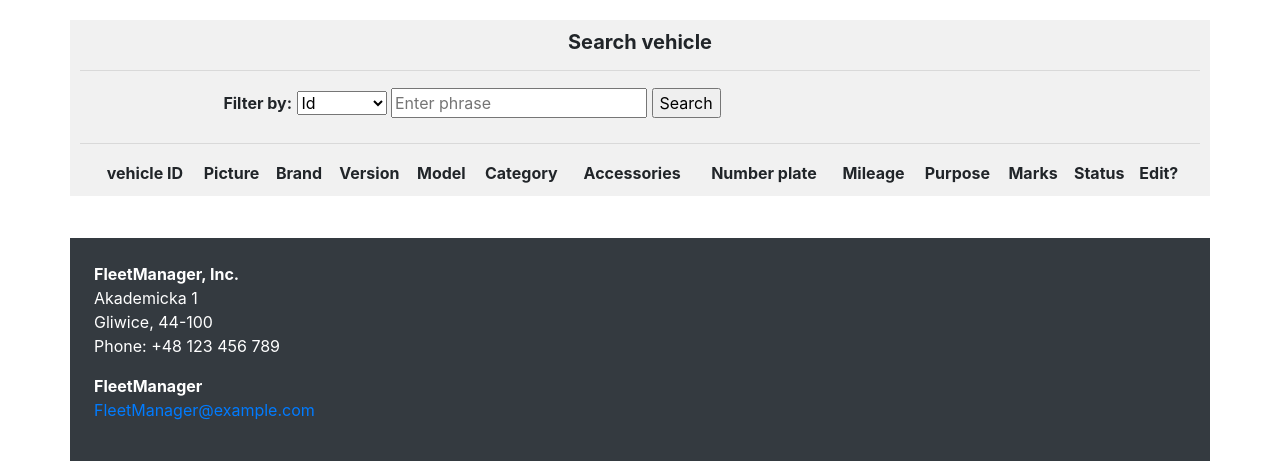
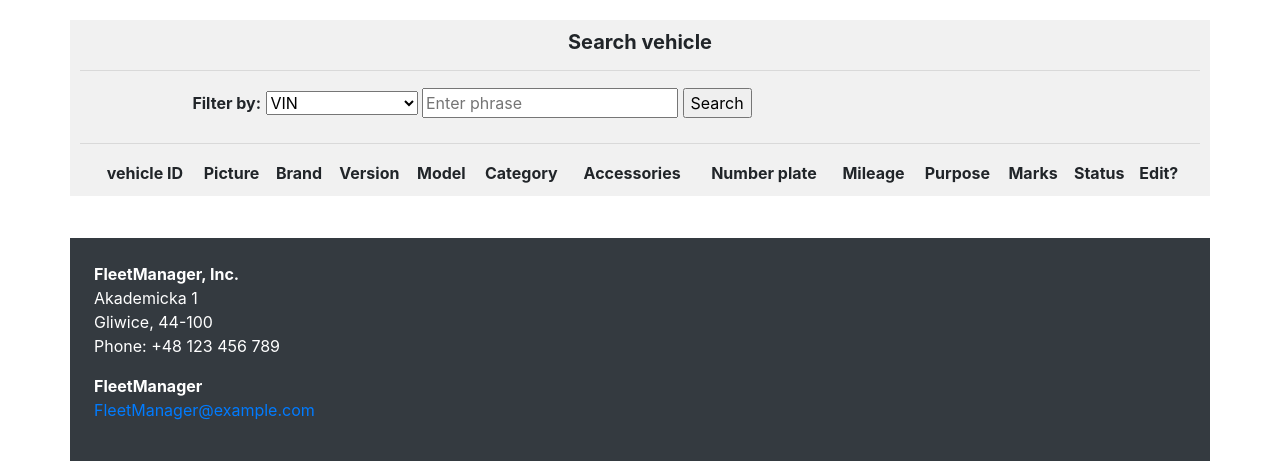
Before and after one commit to ssziolkowski/2021_BD2_S17_ZIOLKOWSKI, a Django app: template FleetManager/manager/templates/manager/editVehicles.html in a window 1280 px wide. Shown: the part 56-517 px from the top of the page. Run offline with Django 3.2, Linux system fonts and the light colour scheme; the template is opened without the code that fills it: values that come from a table or form of the project are taken from there, others are empty; some libraries are stand-ins or nearby versions.

Commit message:
vehicles filtering

```diff
--- a/FleetManager/manager/templates/manager/editVehicles.html
+++ b/FleetManager/manager/templates/manager/editVehicles.html
@@ -42,14 +42,15 @@
           {{ form.as_ps }}
           <label for="phrase"><b>Filter by:</b></label>
           <select placeholder="Select filter" name="filter" required>
-            <option value="ID">Id</option>
-            <option value="login">Login</option>
-            <option value="name">Name</option>
-            <option value="surname" default>Surname</option>
-            <option value="phone_number">Phone</option>
-            <option value="position">Position</option>
-            <option value="address">Address</option>
-            <option value="salary">Salary</option>
+            <option value="VIN">VIN</option>
+            <option value="brand">Brand</option>
+            <option value="model">Model</option>
+            <option value="version" default>Version</option>
+            <option value="category">Category</option>
+            <option value="accessories">Accessories</option>
+            <option value="plate_number">Number plates</option>
+            <option value="purpose">Purpose</option>
+            <option value="distinctive_marks">Distinctive marks</option>
             <option value="status">Status</option>
           </select>
           <input type="text" placeholder="Enter phrase" name="phrase" id="phrase">
```
Also changed, not shown: FleetManager/manager/views.py (+0 -14 lines).
